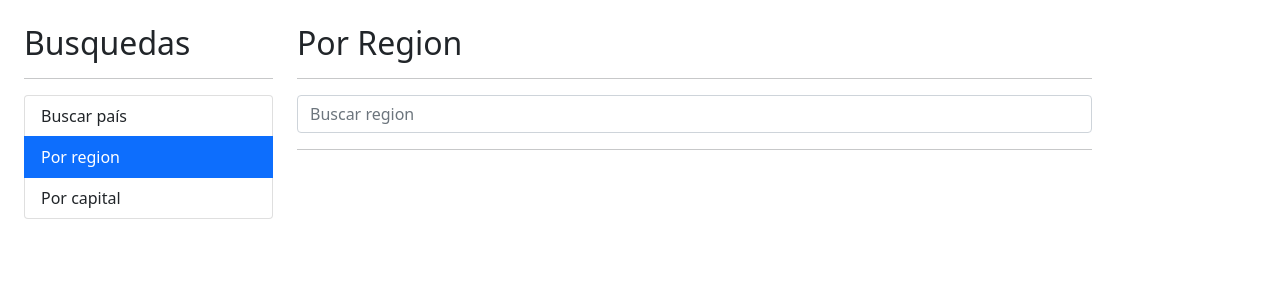
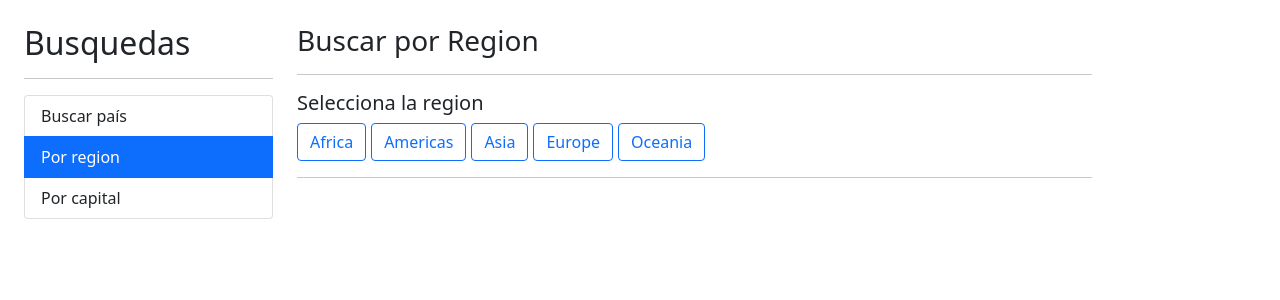
Before and after one commit to kafloid/CountriesAngularApp, an Angular app: page /region in a window 1280 px wide. Shown: the top 300 px of the page. Built offline with nearby package versions, Linux system fonts and the light colour scheme.

Commit message:
Http request have been optimized

```diff
--- a/src/app/pais/pages/por-region/por-region.component.html
+++ b/src/app/pais/pages/por-region/por-region.component.html
@@ -1,16 +1,21 @@
-<h2>Por Region</h2>
+<h3>Buscar por Region <small>{{regionActiva | titlecase}}</small></h3>
+<hr>
+<h5>Selecciona la region</h5>
+
+<div class="row">
+    <div class="col">
+        <!-- [class.btn-primary]="region===regionActiva" -->
+        <!-- [ngClass]="{
+            'btn-primary': regionActiva===region,
+            'btn-outline-primary': regionActiva!==region
+        }" -->
+        <button (click)="activarRegion(region)" *ngFor="let region of regiones" [class]="getClaseCSS(region)">
+            {{region | titlecase}}
+        </button>
+    </div>
+</div>
 <hr>
 <div class="row">
-    <div class="col">
-        <app-pais-input (onEnter)="buscar($event)" placeholder="Buscar region"></app-pais-input>
-    </div>
-</div>
-
-<hr>
-<div *ngIf="hayError" class="alert alert-danger">
-    No se encontró nada con el término {{termino}}
-</div>
-<div *ngIf="!hayError" class="row">
     <div *ngIf="paises.length > 0" class="col">
         <app-pais-tabla [paises]="paises"></app-pais-tabla>
     </div>
--- a/src/app/pais/pages/por-region/por-region.component.ts
+++ b/src/app/pais/pages/por-region/por-region.component.ts
@@ -5,25 +5,35 @@ import { PaisService } from '../../services/pais.service';
 @Component({
   selector: 'app-por-region',
   templateUrl: './por-region.component.html',
-  styles: [
+  styles: [`
+  button{
+    margin-right: 5px;
+  }
+  `
   ]
 })
 export class PorRegionComponent {
-  termino: string = '';
-  hayError: boolean = false;
+  regiones: string[] = ['Africa', 'Americas', 'Asia', 'Europe', 'Oceania'];
+  regionActiva: string = '';
   paises: Country[] = [];
 
   constructor(private paisService: PaisService) { }
 
-  buscar(termino: string) {
-    this.hayError = false;
-    this.termino = termino;
+  activarRegion(region: string) {
+    if (region === this.regionActiva) {
+      return;
+    }
+    this.regionActiva = region;
 
-    this.paisService.buscarRegion(this.termino).subscribe((resp) => {
+    this.paisService.buscarRegion(this.regionActiva).subscribe((resp) => {
       this.paises = resp;
     }, (err) => {
-      this.hayError = true;
       this.paises = [];
     });
+
+  }
+
+  getClaseCSS(region: string): string {
+    return (region === this.regionActiva) ? 'btn btn-primary' : 'btn btn-outline-primary';
   }
 }
--- a/src/app/pais/pages/ver-pais/ver-pais.component.ts
+++ b/src/app/pais/pages/ver-pais/ver-pais.component.ts
@@ -1,6 +1,6 @@
 import { Component, OnInit } from '@angular/core';
 import { ActivatedRoute } from '@angular/router';
-import { switchMap, tap } from 'rxjs';
+import { switchMap } from 'rxjs';
 import { Country } from '../../interfaces/pais.interface';
 import { PaisService } from '../../services/pais.service';
 
@@ -24,7 +24,7 @@ export class VerPaisComponent implements OnInit {
     this.activatedRoute.params.pipe(
       switchMap(
         ({ id }) => this.paisService.getCountryByCode(id)
-      ), tap(console.log)
+      )
     ).subscribe(resp => this.pais = resp);
 
     // this.activatedRoute.params.subscribe(
--- a/src/app/pais/services/pais.service.ts
+++ b/src/app/pais/services/pais.service.ts
@@ -1,4 +1,4 @@
-import { HttpClient } from '@angular/common/http';
+import { HttpClient, HttpParams } from '@angular/common/http';
 import { Injectable } from '@angular/core';
 import { Observable } from 'rxjs';
 import { Country } from '../interfaces/pais.interface';
@@ -10,26 +10,31 @@ export class PaisService {
 
   private apiUrl: string = 'https://restcountries.com/v3.1';
 
+  get httpParams() {
+    return new HttpParams().set('fields', 'name,capital,flags,population,cca2');
+  }
+
+
   constructor(private http: HttpClient) { }
 
   buscarPais(termino: string): Observable<Country[]> {
 
     const url = `${this.apiUrl}/name/${termino}`;
 
-    return this.http.get<Country[]>(url);
+    return this.http.get<Country[]>(url, { params: this.httpParams });
   }
 
   buscarCapital(termino: string): Observable<Country[]> {
 
     const url = `${this.apiUrl}/capital/${termino}`;
 
-    return this.http.get<Country[]>(url);
+    return this.http.get<Country[]>(url, { params: this.httpParams });
   }
   buscarRegion(termino: string): Observable<Country[]> {
 
     const url = `${this.apiUrl}/region/${termino}`;
 
-    return this.http.get<Country[]>(url);
+    return this.http.get<Country[]>(url, { params: this.httpParams });
   }
 
   getCountryByCode(id: string): Observable<Country[]> {
```
